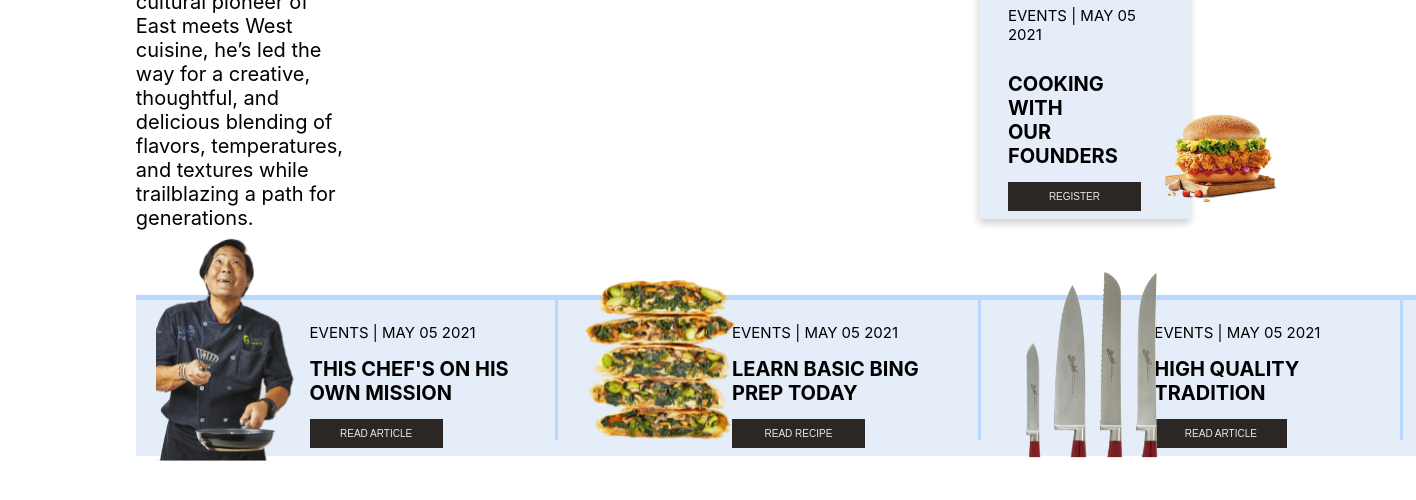
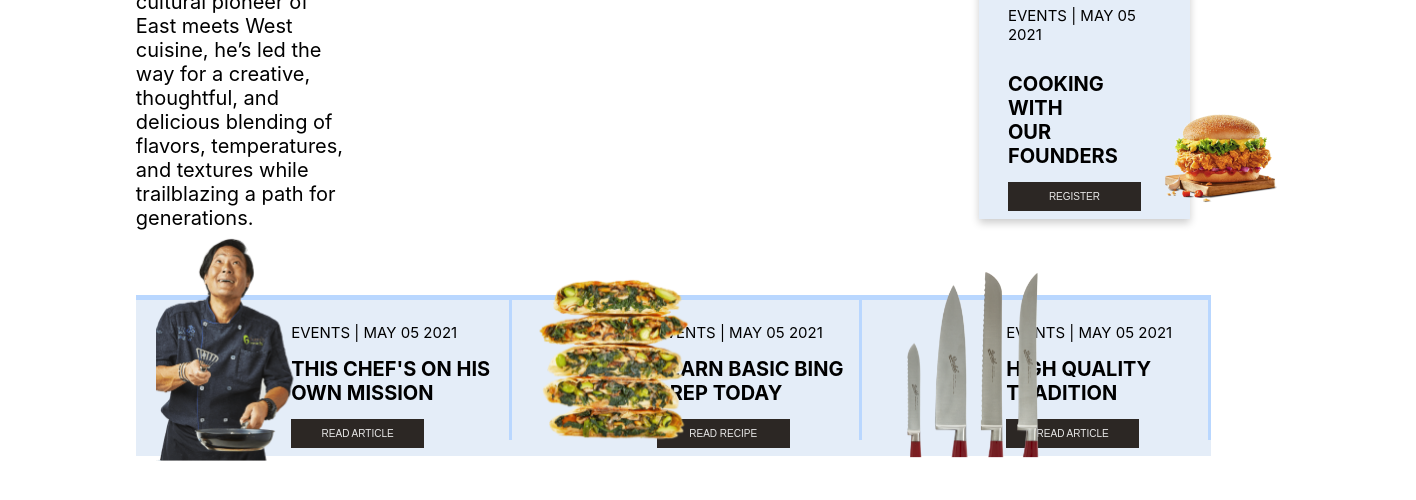
Before and after one commit to austinkarren/grapevine-pitch, a Next.js app: page / in a window 1280 px wide. Shown: the part 753-1253 px from the top of the page, 1416 px wide, since content can reach past the window. Built offline with nearby package versions, Linux system fonts and the light colour scheme.

Commit message:
Adjusted bottom card deck length

```diff
--- a/styles/Home.module.css
+++ b/styles/Home.module.css
@@ -114,7 +114,7 @@
 }
 /* BOTTOM CARD DECK */
 .bottomDeck {
-  width: 100%;
+  width: 84%;
   max-height: 161px;
   display: flex;
   flex-direction: row;
@@ -131,7 +131,8 @@
   background-color: #e4edf8;
   position:relative;
   border-right:3px solid #b9d7ff;
-  width: 33%;
+  width: 35%;
+  min-height: 100%;
 
 }
 .picContainer{
```
